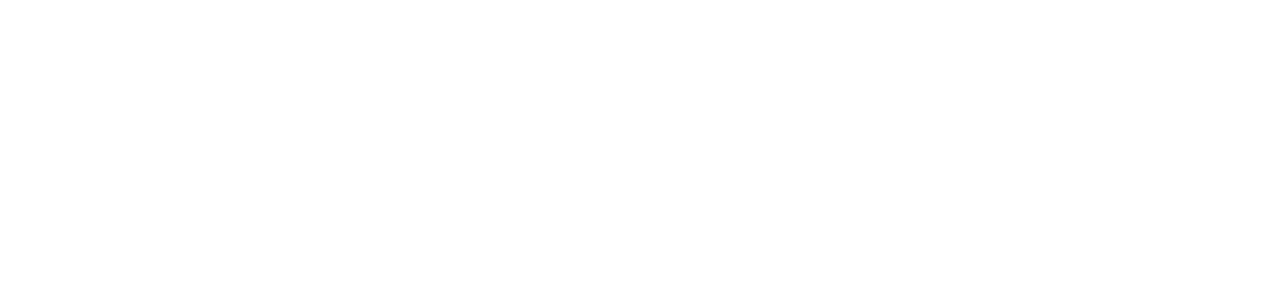
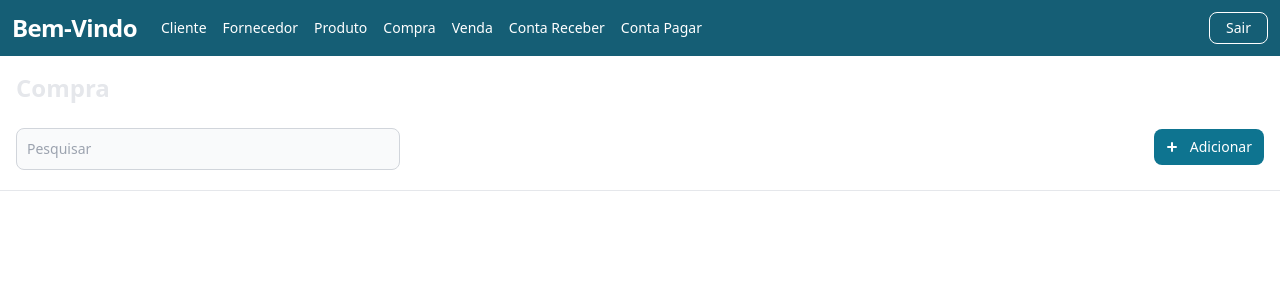
Before and after one commit to EduardaTorres/ERP_TCC_Front-End, a React (Create React App) app: page /Compra in a window 1280 px wide. Before the commit this address had no page. Shown: the top 300 px of the page. Built offline with nearby package versions, Linux system fonts and the light colour scheme.

Commit message:
add tela de compra

```diff
--- a/src/App.js
+++ b/src/App.js
@@ -5,8 +5,8 @@
 import Fornecedor from './pages/CadFornecedor';
 import Produto from './pages/CadProduto';
 import Venda from './pages/Venda';
-import Modal from './components/Modal';
 import Receber from './pages/CadReceber';
+import Compra from './pages/Compra';
 
 function App() {
   return (
@@ -18,8 +18,8 @@
           <Route path="/CadFornecedor" element={<Fornecedor />}></Route>
           <Route path="/CadProduto" element={<Produto />}></Route>
           <Route path="/Venda" element={<Venda />}></Route>
-          <Route path="/Modal" element={<Modal />}></Route>
           <Route path="/CadReceber" element={<Receber />}></Route>
+          <Route path="/Compra" element={<Compra />}></Route>
         </Routes>
     </BrowserRouter>
   );
--- a/src/components/Menu.js
+++ b/src/components/Menu.js
@@ -1,4 +1,3 @@
-
 import { Link } from "react-router-dom";
 
 function Menu() {
@@ -18,9 +17,9 @@
                     <Link to="/CadProduto" class="block mt-4 lg:inline-block lg:mt-0 text-white hover:text-black mr-4">
                         Produto
                     </Link>
-                    <a href="#responsive-header" class="block mt-4 lg:inline-block lg:mt-0 text-white hover:text-black mr-4">
+                    <Link to="/Compra" class="block mt-4 lg:inline-block lg:mt-0 text-white hover:text-black mr-4">
                         Compra
-                    </a>
+                    </Link>
                     <Link to="/Venda" class="block mt-4 lg:inline-block lg:mt-0 text-white hover:text-black mr-4">
                         Venda
                     </Link>
--- a/src/pages/CadCliente.js
+++ b/src/pages/CadCliente.js
@@ -255,6 +255,7 @@
                                         value={selectedUser.CPFouCNPJ}
                                         onChange={(e) => setSelectedUser({ ...selectedUser, CPFouCNPJ: e.target.value })}
                                         id="CPFouCNPJ"
+                                        disabled
                                         className="shadow-sm bg-gray-50 border border-gray-300 text-gray-900 sm:text-sm rounded-lg focus:ring-primary-500 focus:border-primary-500 block w-full p-2.5 dark:border-gray-600 dark:placeholder-gray-400 dark:text-black dark:focus:ring-primary-500 dark:focus:border-primary-500"
                                         placeholder=""
                                         required
@@ -453,11 +454,11 @@
                             <h3 class="mt-5 mb-6 text-lg text-white dark:text-white">Tem certeza de que deseja excluir este cliente? </h3>
                         )}
 
-                        <button onClick={deletUser} class="text-white bg-red-600 hover:bg-red-800 focus:ring-4 focus:ring-red-300 font-medium rounded-lg text-base inline-flex items-center px-3 py-2.5 text-center mr-2 dark:focus:ring-red-800">
+                        <button onClick={ () => {deletUser(); setSelectedUser(null)}} class="text-white bg-red-600 hover:bg-red-800 focus:ring-4 focus:ring-red-300 font-medium rounded-lg text-base inline-flex items-center px-3 py-2.5 text-center mr-2 dark:focus:ring-red-800">
                             Sim, tenho certeza
                         </button>
 
-                        <button onClick={deletCloseModal} class="text-gray-900 bg-white hover:bg-gray-100 focus:ring-4 focus:ring-primary-300 border border-gray-200 font-medium inline-flex items-center rounded-lg text-base px-3 py-2.5 text-center dark:bg-gray-800 dark:text-gray-400 dark:border-gray-600 dark:hover:text-white dark:hover:bg-gray-700 dark:focus:ring-gray-700" data-modal-hide="delete-user-modal">
+                        <button onClick={() => { deletCloseModal(); setSelectedUser(null) }} class="text-gray-900 bg-white hover:bg-gray-100 focus:ring-4 focus:ring-primary-300 border border-gray-200 font-medium inline-flex items-center rounded-lg text-base px-3 py-2.5 text-center dark:bg-gray-800 dark:text-gray-400 dark:border-gray-600 dark:hover:text-white dark:hover:bg-gray-700 dark:focus:ring-gray-700" data-modal-hide="delete-user-modal">
                             Não, cancelar
                         </button>
                     </div>
--- a/src/pages/CadFornecedor.js
+++ b/src/pages/CadFornecedor.js
@@ -232,6 +232,7 @@
                                         value={selectedForn.CNPJ}
                                         onChange={(e) => setSelectedForn({ ...selectedForn, CNPJ: e.target.value })}
                                         id="cnpj"
+                                        disabled
                                         className="shadow-sm bg-gray-50 border border-gray-300 text-gray-900 sm:text-sm rounded-lg focus:ring-primary-500 focus:border-primary-500 block w-full p-2.5 dark:border-gray-600 dark:placeholder-gray-400 dark:text-black dark:focus:ring-primary-500 dark:focus:border-primary-500"
                                         placeholder=""
                                         required
--- /dev/null
+++ b/src/pages/Compra.js
@@ -0,0 +1,45 @@
+import { useEffect, useState, useCallback, useContext } from "react";
+import API from "../utils/api";
+import Menu from "../components/Menu";
+
+function Compra() {
+
+    return (
+        <div>
+            <Menu />
+
+            <div className="sticky top-14 right-0 w-full p-4 bg-white block sm:flex items-center justify-between border-b border-gray-200 dark:bg-white dark:border-white">
+                <div className="w-full mb-1">
+                    <div className="mb-5">
+                        <h1 className="text-2xl font-semibold text-gray-200 sm:text-2xl dark:text-black">Compra</h1>
+                    </div>
+                    <div className="sm:flex">
+                        <div className="items-center hidden mb-3 sm:flex sm:divide-x sm:divide-gray-100 sm:mb-0 dark:divide-gray-100">
+                            <form className="lg:pr-3" action="#" method="GET">
+                                <label htmlFor="users-search" className="sr-only">Search</label>
+                                <div className="relative mt-1 lg:w-64 xl:w-96">
+                                    <input
+                                        type="text"
+                                        name="pesquisar"
+                                        id="users-search"
+                                        className="bg-gray-50 border border-gray-300 text-gray-300 sm:text-sm rounded-lg focus:ring-primary-500 focus:border-primary-500 block w-full p-2.5 dark:bg-gray-200 dark:border-gray-600 dark:placeholder-gray-700 dark:text-black dark:focus:ring-primary-500 dark:focus:border-primary-500"
+                                        placeholder="Pesquisar"
+                                    ></input>
+                                </div>
+                            </form>
+                        </div>
+                        <div className="flex items-center ml-auto space-x-2 sm:space-x-3">
+                            <button type="button" className="inline-flex items-center justify-center w-1/2 px-3 py-2 text-sm font-medium text-center text-white rounded-lg bg-cyan-700 hover:bg-primary-800 focus:ring-4 focus:ring-primary-300 sm:w-auto dark:bg-primary-600 dark:hover:bg-primary-700 dark:focus:ring-primary-800">
+                                <svg className="w-5 h-5 mr-2 -ml-1" fill="currentColor" viewBox="0 0 20 20" xmlns="http://www.w3.org/2000/svg"><path fillRule="evenodd" d="M10 5a1 1 0 011 1v3h3a1 1 0 110 2h-3v3a1 1 0 11-2 0v-3H6a1 1 0 110-2h3V6a1 1 0 011-1z" clipRule="evenodd"></path></svg>
+                                Adicionar
+                            </button>
+                        </div>
+                    </div>
+                </div>
+            </div>
+
+        </div>
+    )
+}
+
+export default Compra
```
Also changed, not shown: index.js (deleted).
